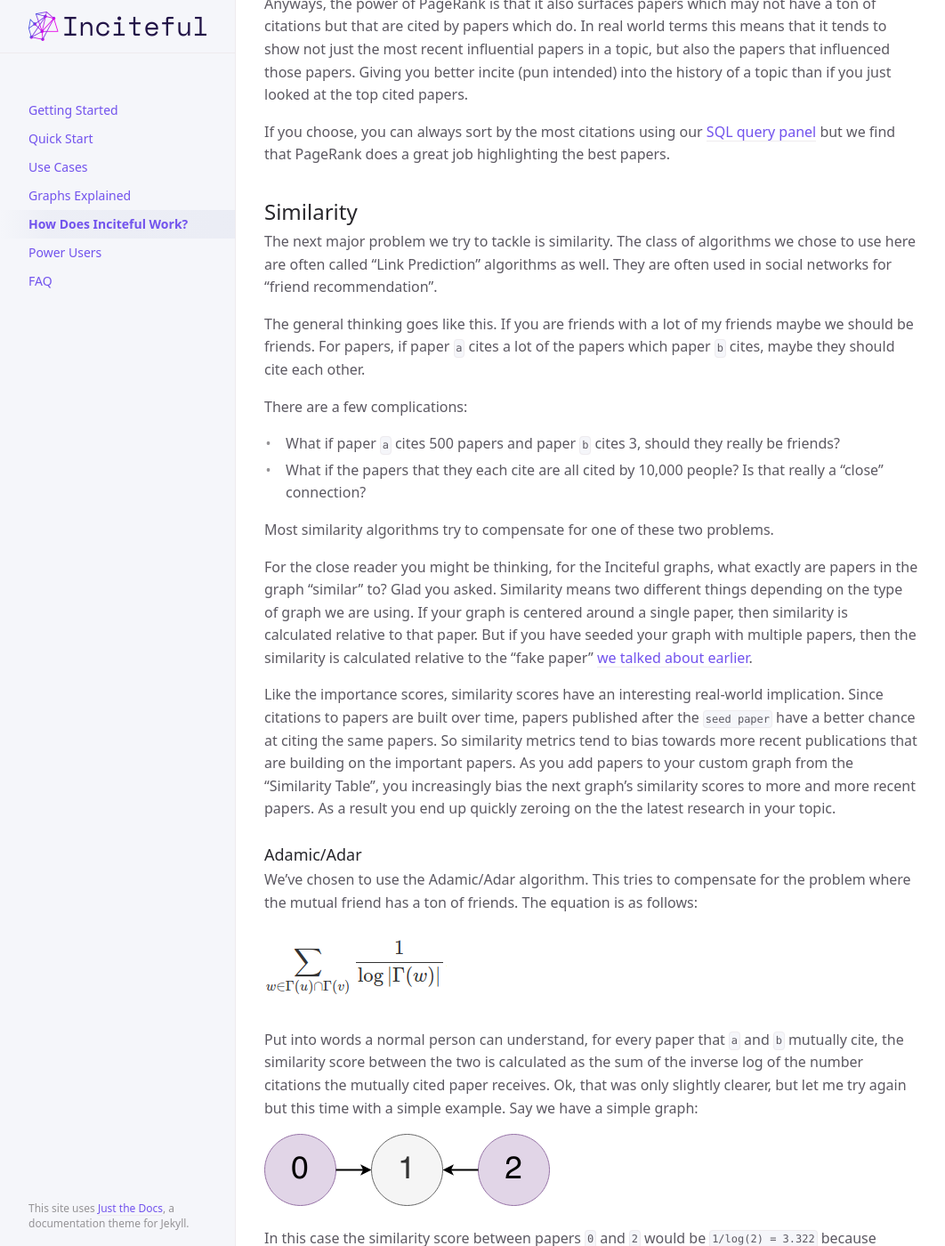
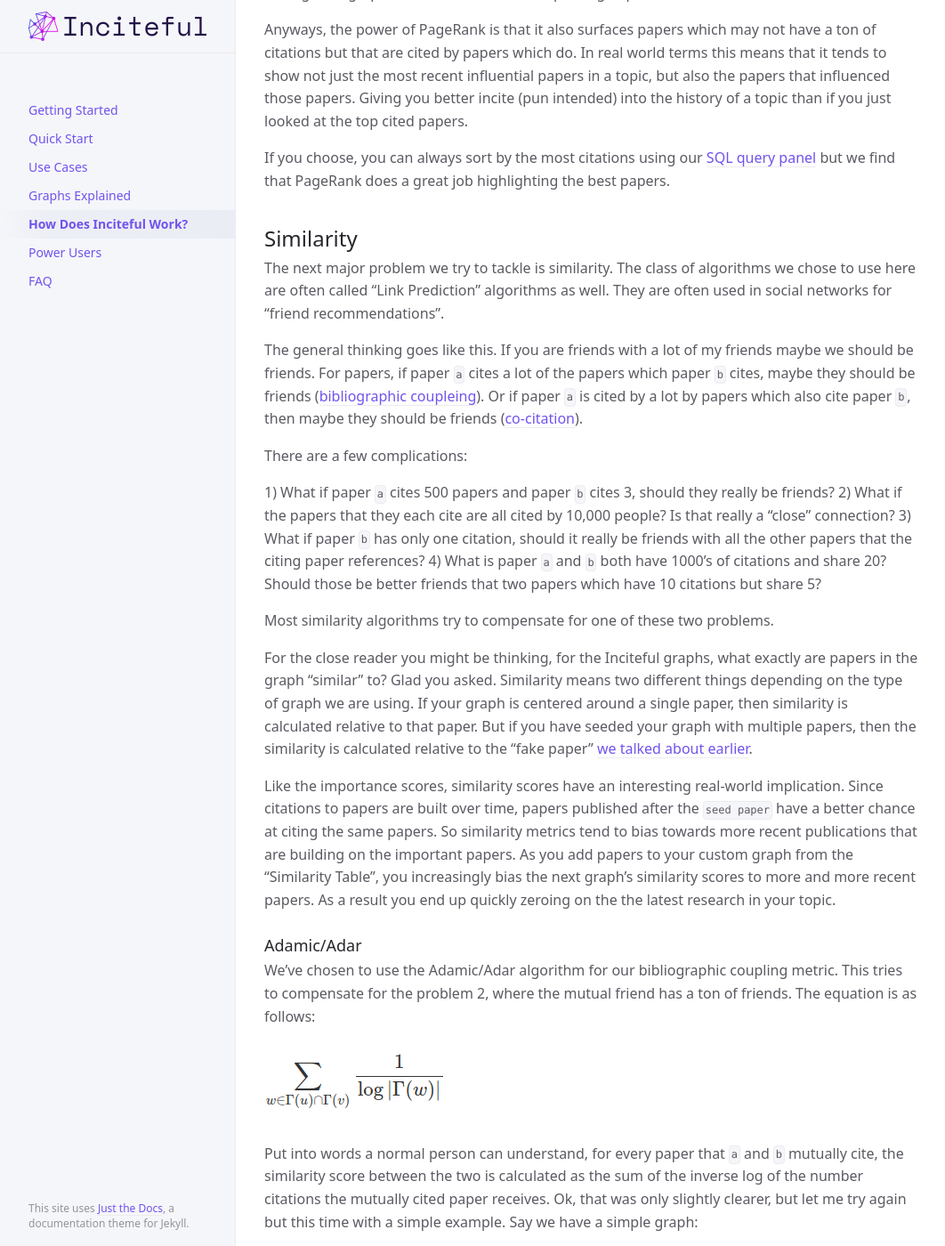
Before and after one commit to inciteful-xyz/inciteful-docs, a Jekyll site: the page built from how-does-it-work.md, in a window 1280 px wide and 1400 px high, scrolled down 4146 px. Shown: the whole window at 89% size, without its empty margins (107-1169 px from the left). Built offline with Jekyll 4.4.1, drawn with Linux system fonts in a browser that asks for light colours; some of the changed text lies outside the part shown.

Commit message:
Updated to include co-citation metric

```diff
--- a/how-does-it-work.md
+++ b/how-does-it-work.md
@@ -76,14 +77,16 @@ Anyways, the power of PageRank is that it also surfaces papers which may not hav
 If you choose, you can always sort by the most citations using our [SQL query panel](power-users#sql-query-panel) but we find that PageRank does a great job highlighting the best papers.
 
 ## Similarity
-The next major problem we try to tackle is similarity.  The class of algorithms we chose to use here are often called "Link Prediction" algorithms as well.  They are often used in social networks for "friend recommendation".
+The next major problem we try to tackle is similarity.  The class of algorithms we chose to use here are often called "Link Prediction" algorithms as well.  They are often used in social networks for "friend recommendations".
 
-The general thinking goes like this.  If you are friends with a lot of my friends maybe we should be friends.  For papers, if paper `a` cites a lot of the papers which paper `b` cites, maybe they should cite each other.
+The general thinking goes like this.  If you are friends with a lot of my friends maybe we should be friends.  For papers, if paper `a` cites a lot of the papers which paper `b` cites, maybe they should be friends ([bibliographic coupleing](https://en.wikipedia.org/wiki/Bibliographic_coupling)).  Or if paper `a` is cited by a lot by papers which also cite paper `b`, then maybe they should be friends ([co-citation](https://en.wikipedia.org/wiki/Co-citation)).
 
 There are a few complications:
 
-* What if paper `a` cites 500 papers and paper `b` cites 3, should they really be friends?
-* What if the papers that they each cite are all cited by 10,000 people?  Is that really a "close" connection?
+1) What if paper `a` cites 500 papers and paper `b` cites 3, should they really be friends?
+2) What if the papers that they each cite are all cited by 10,000 people?  Is that really a "close" connection?
+3) What if paper `b` has only one citation, should it really be friends with all the other papers that the citing paper references?
+4) What is paper `a` and `b` both have 1000's of citations and share 20?  Should those be better friends that two papers which have 10 citations but share 5?
 
 Most similarity algorithms try to compensate for one of these two problems.
 
@@ -92,7 +95,7 @@ For the close reader you might be thinking, for the Inciteful graphs, what exact
 Like the importance scores, similarity scores have an interesting real-world implication.  Since citations to papers are built over time, papers published after the `seed paper` have a better chance at citing the same papers.  So similarity metrics tend to bias towards more recent publications that are building on the important papers.  As you add papers to your custom graph from the "Similarity Table", you increasingly bias the next graph's similarity scores to more and more recent papers.  As a result you end up quickly zeroing on the the latest research in your topic.
 
 ### Adamic/Adar
-We've chosen to use the Adamic/Adar algorithm. This tries to compensate for the problem where the mutual friend has a ton of friends.  The equation is as follows:
+We've chosen to use the Adamic/Adar algorithm for our bibliographic coupling metric. This tries to compensate for the problem 2, where the mutual friend has a ton of friends.  The equation is as follows:
 
 ![](assets/images/adamic-adar-eq.png)
 
@@ -109,6 +112,13 @@ One last example, in this case we have another simple graph except this time pap
 So the similarity score between papers `0` and `2` would be `1/log(100) = 0.1`, clearly lower than the previous example.
 
 We've chosen the Adamic/Adar algorithm because it doesn't overly penalize a mutual paper for being popular but it still rewards papers which mutually cite less cited papers.  That tends to be more indicative of sharing a niche.
+
+### Salton Index
+For the co-citation metric we are using the [Salton Index](https://cran.r-project.org/web/packages/linkprediction/vignettes/proxfun.html#salton-index-cosine-similarity).  This algorithm tries to compensate for problems 3 and 4.  The equation is as follows:
+
+![](assets/images/salton-eq.png)
+
+Where `Γ(u)` means the papers citing `u` and `Γ(v)` means the papers citing `v`.  The square root of the product of the two citation counts in the denominator helps to even out the problem that arises when there is a disparity between the number of citations each paper has received. This in turns helps to address problems 3 and 4 from above.
 
 # Graph Cache & SQL
 The last step in the process is caching the output of the previous steps in order to avoid repeating the work.  The output is cached for a period of time (24+ hours) so that when you return to the page, it should feel a lot faster than when it was first loaded.  This intermediate format has a SQL interface over the top of it and all results you see rendered on the page are extracted through that interface.  As a result, on the bottom of any table you wish to dig into, you can click the ![](assets/images/sql-button.png) button to see the underlying query and modify it to your needs.
```
Also changed, not shown: other parts of how-does-it-work.md (+1 -0 lines), power-users.md (+23 -22 lines).
